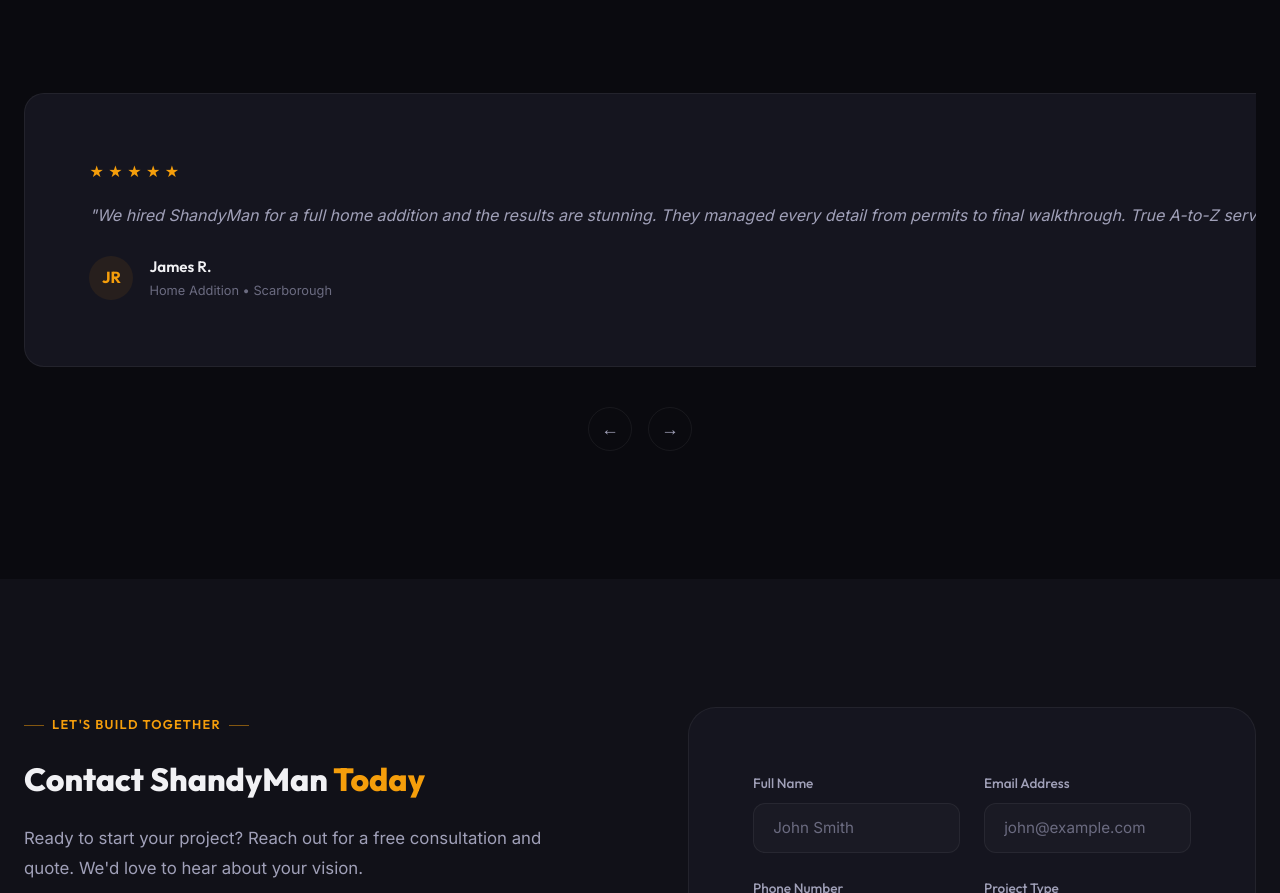
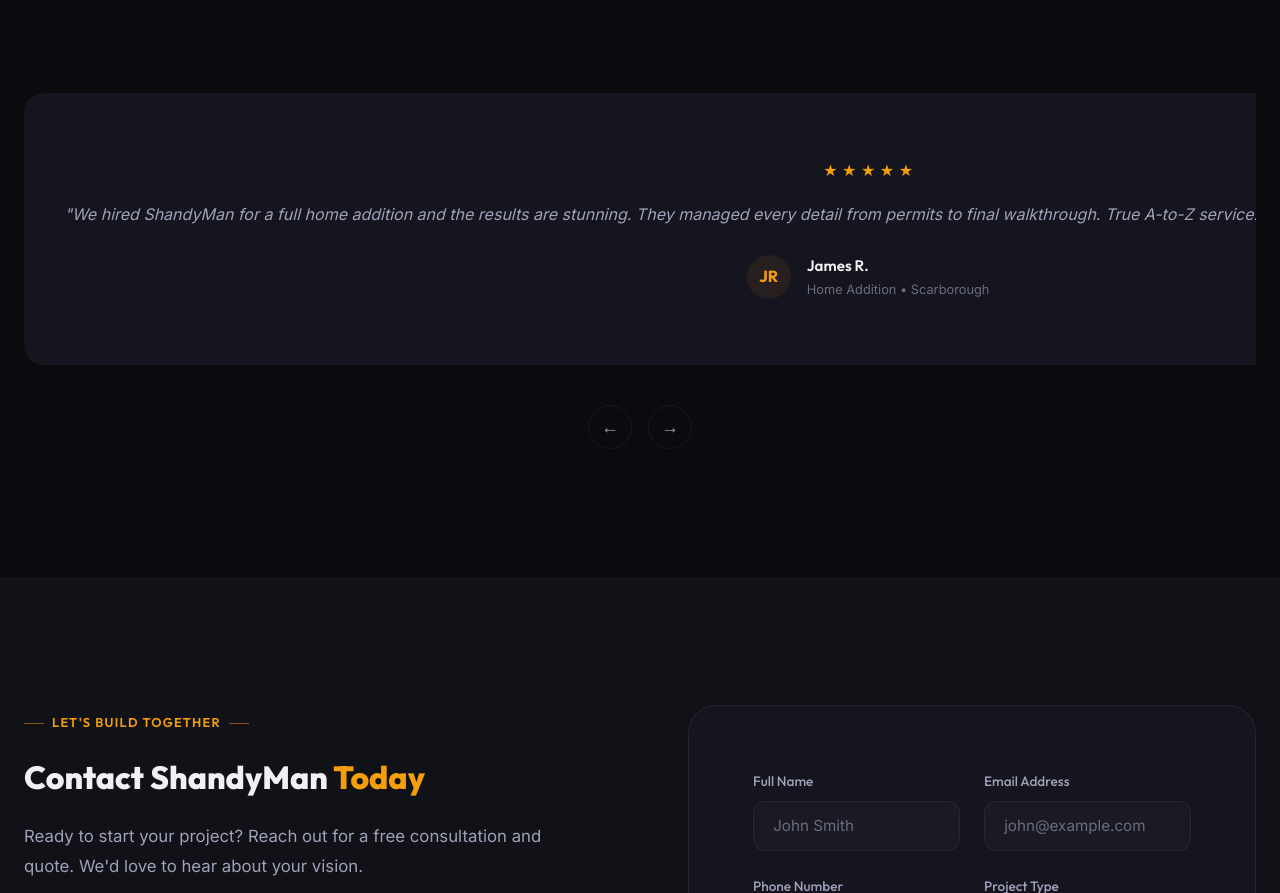
Before and after one commit to vinitsingh665/contractor, a plain HTML site: page index.html in a window 1280 px wide. Shown: the part 5783-6676 px from the top of the page. Drawn offline with Linux system fonts and the light colour scheme.

Commit message:
style: center testimonial cards and remove borders to match design

```diff
--- a/css/style.css
+++ b/css/style.css
@@ -1100,19 +1100,22 @@
 .testimonial-card {
   min-width: calc(33.333% - var(--space-lg));
   background: var(--color-bg-card);
-  border: 1px solid var(--color-border);
   border-radius: var(--radius-lg);
-  padding: var(--space-2xl);
+  padding: var(--space-2xl) var(--space-xl);
   flex-shrink: 0;
   transition: all var(--transition-base);
+  text-align: center;
+  border: none;
 }
 
 .testimonial-card:hover {
-  border-color: var(--color-border-hover);
+  transform: translateY(-4px);
+  box-shadow: var(--shadow-md);
 }
 
 .testimonial-stars {
   display: flex;
+  justify-content: center;
   gap: 4px;
   margin-bottom: var(--space-md);
   color: var(--color-accent);
@@ -1130,6 +1133,7 @@
 .testimonial-author {
   display: flex;
   align-items: center;
+  justify-content: center;
   gap: var(--space-md);
 }
 
@@ -1145,6 +1149,10 @@
   font-weight: 700;
   color: var(--color-accent);
   font-size: 1rem;
+}
+
+.testimonial-author-info {
+  text-align: left;
 }
 
 .testimonial-author-info h4 {
```
